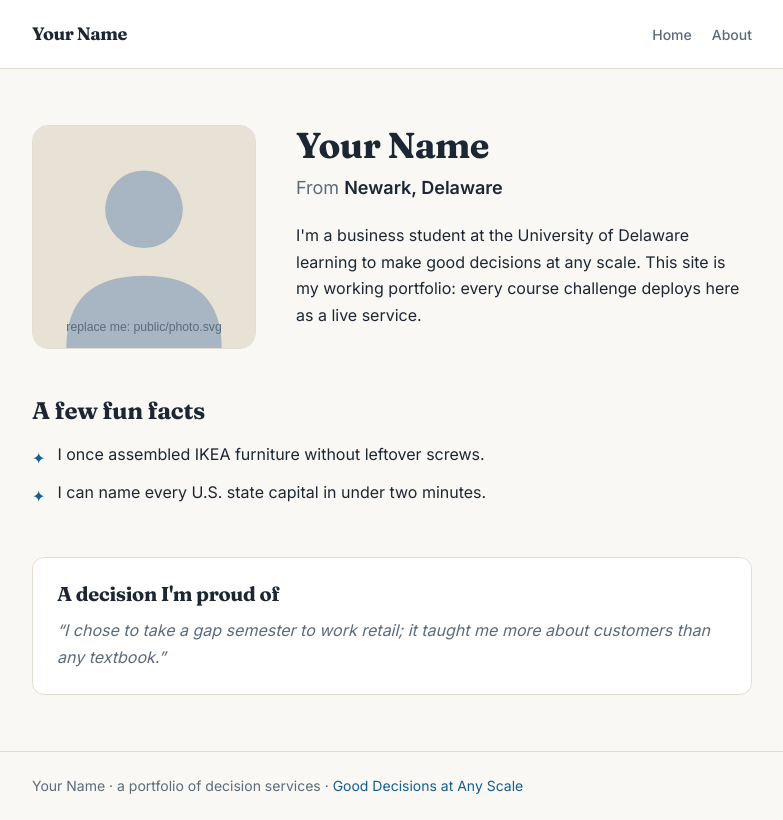
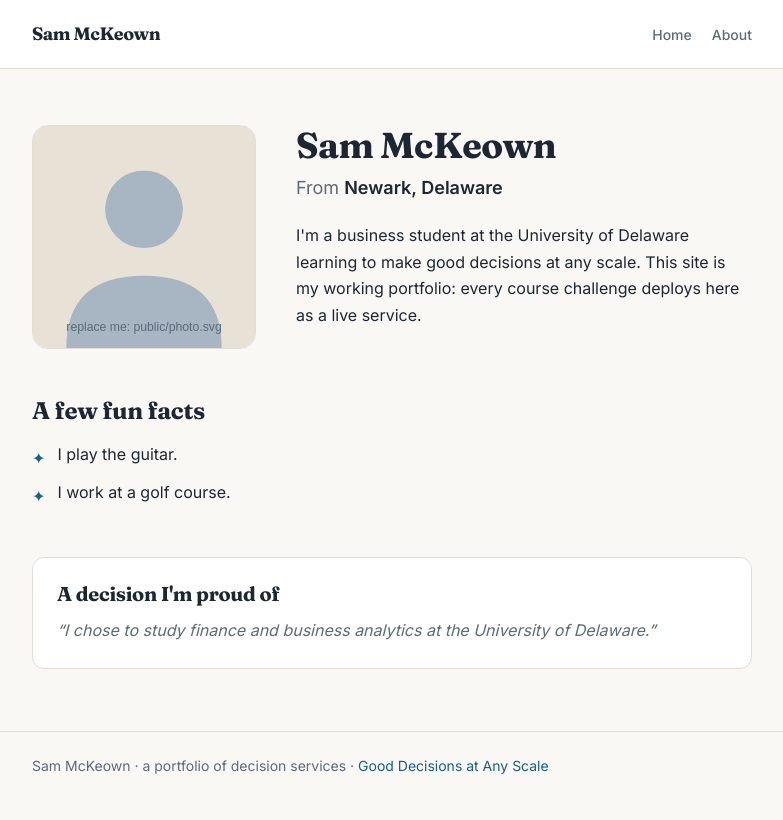
Before and after one commit to sammck-stack/my-site, a Next.js app: page /about in a window 1280 px wide. Shown: the whole page, without its empty margins (248-1031 px from the left). Built offline with nearby package versions, Linux system fonts and the light colour scheme.

Commit message:
Fill in my profile and point repoUrl at my GitHub repo

```diff
--- a/src/profile.ts
+++ b/src/profile.ts
@@ -16,10 +16,10 @@
 
 export const profile = {
   /** Your name as you want it to appear everywhere. */
-  displayName: "Your Name",
+  displayName: "Sam McKeown",
 
   /** Your UD email — must match the one you signed into the course with. */
-  email: "you@udel.edu",
+  email: "sammck@udel.edu",
 
   /** Where you're from. Shows on your roster card and /about. */
   hometown: "Newark, Delaware",
@@ -29,13 +29,13 @@ export const profile = {
    * how classmates find something to say hello about.
    */
   funFacts: [
-    "I once assembled IKEA furniture without leftover screws.",
-    "I can name every U.S. state capital in under two minutes.",
+    "I play the guitar.",
+    "I work at a golf course.",
   ],
 
   /** One decision you're proud of, in a sentence. */
   decisionImProudOf:
-    "I chose to take a gap semester to work retail; it taught me more about customers than any textbook.",
+    "I chose to study finance and business analytics at the University of Delaware.",
 
   /**
    * Your photo. Replace public/photo.svg with a real photo of you
@@ -52,7 +52,7 @@ export const profile = {
   rosterVisibility: "class" as "class" | "professor-only",
 
   /** A one-line tagline for your home page. Make it yours. */
-  tagline: "Building a portfolio of decision services, one lane at a time.",
+  tagline: "Finance and business analytics student at the University of Delaware.",
 
   /**
    * A short bio for your home page: two or three sentences, written like
@@ -65,5 +65,5 @@ export const profile = {
    * verify you have ≥ 5 commits spread over days (not one bulk dump).
    * Example: "https://github.com/your-username/your-repo"
    */
-  repoUrl: "https://github.com/your-username/your-repo",
+  repoUrl: "https://github.com/sammck-stack/my-site",
 };
```
